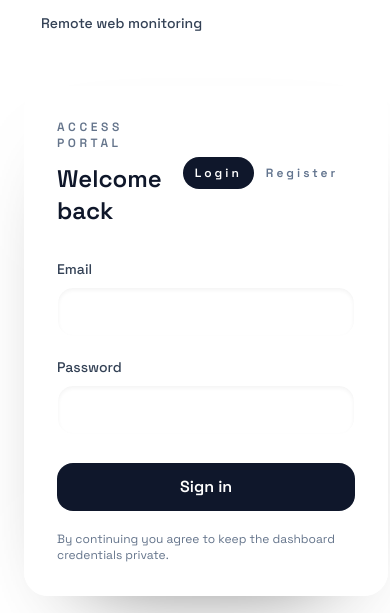
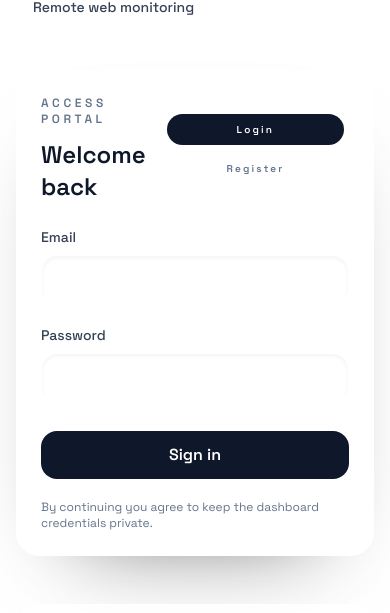
Before and after one commit to Chala751/IETP-Prototype, a Next.js app: page / in a window 390 px wide. Shown: the part 751-1364 px from the top of the page. Built offline with nearby package versions, Linux system fonts and the light colour scheme; no server answers; a web font is replaced by a local one.

Commit message:
Updated the home page layout to be more mobile-friendly

```diff
--- a/app/page.tsx
+++ b/app/page.tsx
@@ -72,7 +72,7 @@ export default function Home() {
         <div className="absolute -bottom-40 left-[-10%] h-[520px] w-[520px] rounded-full bg-[var(--home-orb-2)] opacity-60 blur-3xl" />
       </div>
 
-      <main className="relative mx-auto flex w-full max-w-6xl flex-col gap-16 px-6 py-16">
+      <main className="relative mx-auto flex w-full max-w-6xl flex-col gap-12 px-4 py-12 sm:gap-16 sm:px-6 sm:py-16">
         <section className="grid items-center gap-10 lg:grid-cols-[minmax(0,_1.15fr)_minmax(0,_0.85fr)]">
           <div className="flex flex-col gap-8">
             <div className="flex flex-col gap-4">
@@ -107,7 +107,7 @@ export default function Home() {
             </div>
           </div>
 
-          <section className="rounded-3xl border border-[var(--home-card-border)] bg-[var(--home-card)] p-8 shadow-[0_40px_90px_-60px_rgba(0,0,0,0.65)] backdrop-blur">
+          <section className="rounded-3xl border border-[var(--home-card-border)] bg-[var(--home-card)] p-6 shadow-[0_40px_90px_-60px_rgba(0,0,0,0.65)] backdrop-blur sm:p-8">
             <div className="flex items-center justify-between gap-4">
               <div>
                 <p className="text-xs font-semibold uppercase tracking-[0.3em] text-[var(--home-muted)]">
@@ -117,11 +117,11 @@ export default function Home() {
                   {mode === "login" ? "Welcome back" : "Create your access"}
                 </h2>
               </div>
-              <div className="flex rounded-full border border-[var(--home-card-border)] bg-[var(--home-card)] p-1 text-xs font-semibold uppercase tracking-[0.25em] text-[var(--home-muted)]">
+              <div className="flex w-full flex-col gap-2 rounded-2xl border border-[var(--home-card-border)] bg-[var(--home-card)] p-1 text-[10px] font-semibold uppercase tracking-[0.22em] text-[var(--home-muted)] sm:w-auto sm:flex-row sm:rounded-full sm:text-xs sm:tracking-[0.25em]">
                 <button
                   type="button"
                   onClick={() => setMode("login")}
-                  className={`rounded-full px-3 py-2 transition ${mode === "login"
+                  className={`w-full rounded-2xl px-3 py-2 transition sm:w-auto sm:rounded-full ${mode === "login"
                     ? "bg-slate-900 text-white"
                     : "text-slate-500"
                     }`}
@@ -131,7 +131,7 @@ export default function Home() {
                 <button
                   type="button"
                   onClick={() => setMode("register")}
-                  className={`rounded-full px-3 py-2 transition ${mode === "register"
+                  className={`w-full rounded-2xl px-3 py-2 transition sm:w-auto sm:rounded-full ${mode === "register"
                     ? "bg-slate-900 text-white"
                     : "text-slate-500"
                     }`}
@@ -141,7 +141,7 @@ export default function Home() {
               </div>
             </div>
 
-            <form className="mt-8 flex flex-col gap-5" onSubmit={handleSubmit}>
+            <form className="mt-6 flex flex-col gap-5 sm:mt-8" onSubmit={handleSubmit}>
               <label className="flex flex-col gap-2 text-sm font-medium text-[var(--home-text)]">
                 Email
                 <input
@@ -244,7 +244,7 @@ export default function Home() {
               <div className="overflow-hidden rounded-3xl border border-[var(--home-card-border)] bg-[var(--home-card)] shadow-[0_30px_70px_-50px_rgba(0,0,0,0.55)] backdrop-blur">
                 <div className="relative h-full min-h-[260px] w-full">
                   <Image
-                    src="/lighting.jpg"
+                    src="/Lighting.jpg"
                     alt="Smart lighting system in action"
                     fill
                     className="object-cover"
@@ -269,7 +269,7 @@ export default function Home() {
               <div className="overflow-hidden rounded-2xl border border-[var(--home-card-border)] bg-[var(--home-card)] shadow-[0_24px_60px_-45px_rgba(0,0,0,0.55)]">
                 <div className="relative h-full min-h-[220px] w-full">
                   <Image
-                    src="/lighting2.jpg"
+                    src="/Lighting2.jpg"
                     alt="Lighting sensor prototype setup"
                     fill
                     className="object-cover"
```
